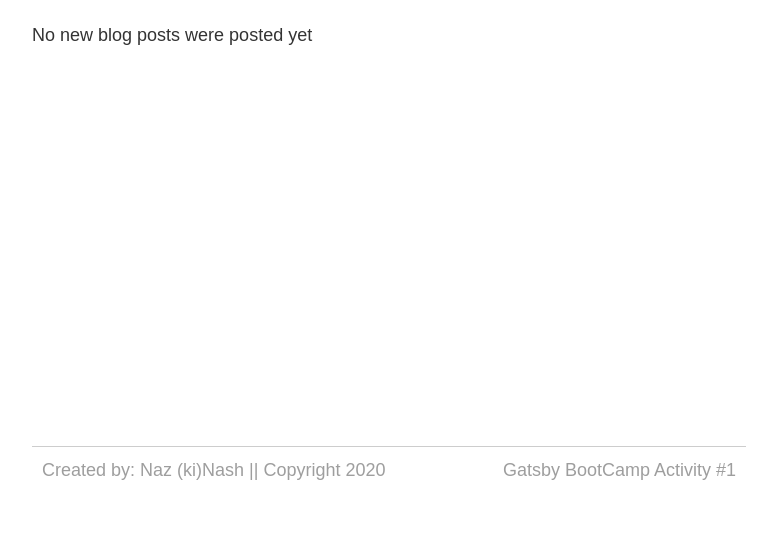
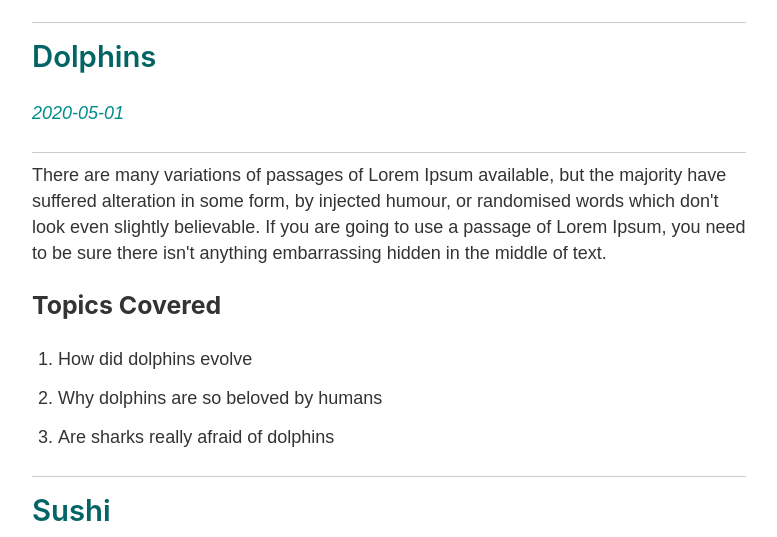
Before and after one commit to nazkin/BlogInGatsby, a Gatsby site: page /Blog in a window 1280 px wide. Shown: the part 263-800 px from the top of the page, without its empty margins (251-1028 px from the left). Built offline with nearby package versions, Linux system fonts and the light colour scheme; Gatsby itself is replaced by a stand-in of ours.

Commit message:
Retrieved blog post data stored in the filesystem as markdown files and displayed it on the website with the help of react-html-parser api thus now successfully utilized graphql api to retrieve data stored in the filesystem

```diff
--- a/gatsby-config.js
+++ b/gatsby-config.js
@@ -18,6 +18,7 @@ module.exports = {
         name: 'src',
         path: `${__dirname}/src/`
       }
-    }
+    },
+    'gatsby-transformer-remark'
   ],
 }
--- a/package.json
+++ b/package.json
@@ -17,9 +17,11 @@
     "gatsby": "^2.23.12",
     "gatsby-plugin-sass": "^2.3.12",
     "gatsby-source-filesystem": "^2.3.22",
+    "gatsby-transformer-remark": "^2.8.26",
     "node-sass": "^4.14.1",
     "react": "^16.12.0",
-    "react-dom": "^16.12.0"
+    "react-dom": "^16.12.0",
+    "react-html-parser": "^2.0.2"
   },
   "devDependencies": {
     "prettier": "2.0.5"
--- a/src/pages/Blog.js
+++ b/src/pages/Blog.js
@@ -1,12 +1,53 @@
 import React from 'react'
 import Layout from '../components/Layout'
+import {graphql, useStaticQuery} from 'gatsby'
+import styles from './pageStyles/blog.module.scss'
+
+import ReactHtmlParser, { processNodes, convertNodeToElement, htmlparser2 } from 'react-html-parser';
 
 const Blog = () => {
 
+    const data = useStaticQuery(graphql`
+        query{
+            allMarkdownRemark{
+                edges{
+                    node{
+                        frontmatter{
+                            title,
+                            date
+                        },
+                        html
+                    }
+                }
+            }
+        }
+    `)
+    let edgesData = data.allMarkdownRemark.edges;
+    console.log(data.allMarkdownRemark);
+
+    const blogs = data.allMarkdownRemark.edges.map(edge => {
+        const content = edge.node.html;
+        const contentHTML = ReactHtmlParser(content);
+        console.log(edge.node.html)
+        return (
+            <div key={edge.node.frontmatter.title + edge.node.frontmatter.date}>
+                <div className={styles.blogHeader}>
+                    <h2 className={styles.blogTitle}>{edge.node.frontmatter.title}</h2>
+                    <p className={styles.blogDate}>{edge.node.frontmatter.date}</p>
+                </div>
+                <div>
+                    {contentHTML}
+                </div>
+
+            </div>
+        )
+    })
     return (
         <Layout>
            <h1>Recent Blog Posts</h1>
-           <p>No new blog posts were posted yet</p>
+           <div>
+                {blogs}
+           </div>
         </Layout>
     )
 }
--- /dev/null
+++ b/src/pages/pageStyles/blog.module.scss
@@ -0,0 +1,19 @@
+.blogHeader{
+    width: 100%;
+    border-bottom: 1px solid #cdcdcd;
+    border-top: 1px solid #cdcdcd;
+    margin-top: 0.5rem;
+    margin-bottom: 0.5rem;
+    padding-top: 1rem;
+    vertical-align: center;
+
+}
+.blogTitle{
+    color:  rgb(2, 100, 100);
+    font-weight: 600;
+}
+.blogDate{
+    color: darkcyan;
+    font-weight: 200;
+    font-style: italic;
+}
--- a/src/postsInfo/dolphins.md
+++ b/src/postsInfo/dolphins.md
@@ -8,7 +8,7 @@ have suffered alteration in some form, by injected humour, or randomised words w
 don't look even slightly believable. If you are going to use a passage of Lorem Ipsum,
 you need to be sure there isn't anything embarrassing hidden in the middle of text.
 
-## Topics Covered
+### Topics Covered
 
 1. How did dolphins evolve
 2. Why dolphins are so beloved by humans
--- a/src/postsInfo/sushi.md
+++ b/src/postsInfo/sushi.md
@@ -8,7 +8,7 @@ remaining essentially unchanged. It was popularised in the 1960s with the releas
 sheets containing Lorem Ipsum passages, and more recently with desktop publishing software
 like Aldus PageMaker including versions of Lorem Ipsum
 
-## What you will learn?
+### Topics Covered
 
 1. How to cook the rice
 2. How to slice the fish
```
Also changed, not shown: 1 other file.
